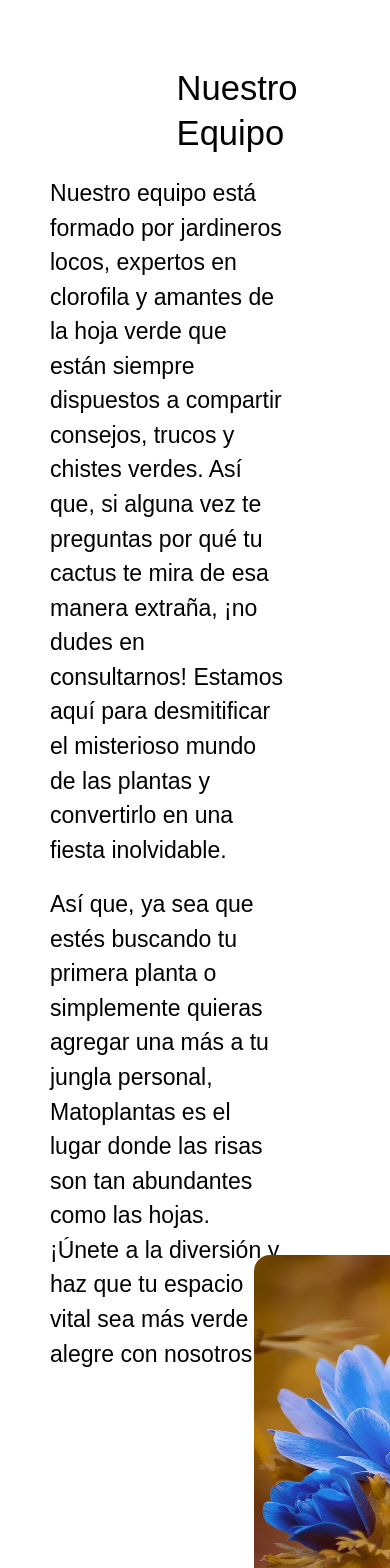
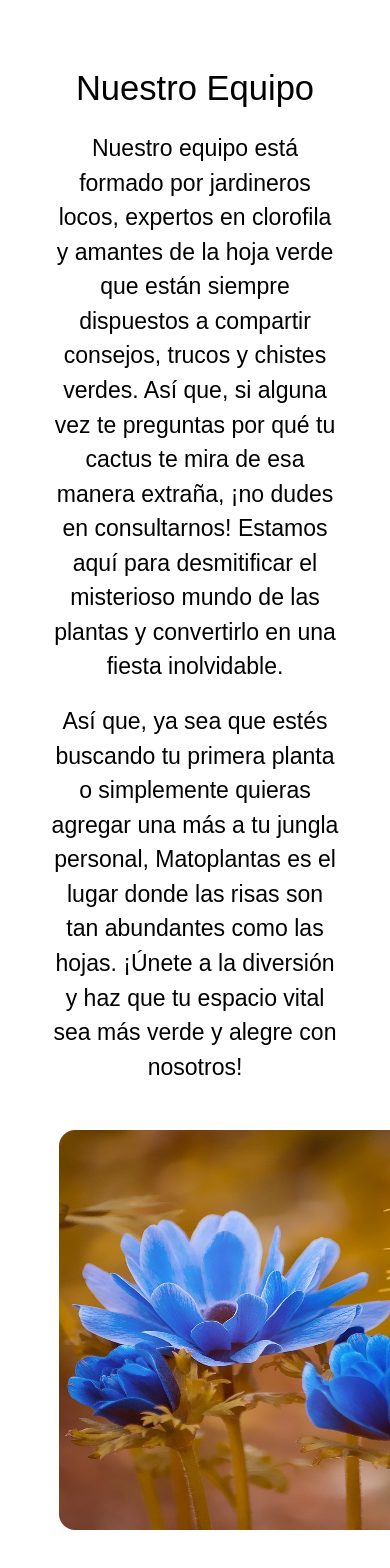
Before and after one commit to MarPrieto7/mataplantas, a React (Create React App) app: page /Aboutus in a window 390 px wide. Shown: the part 1040-2608 px from the top of the page. Built offline with nearby package versions, Linux system fonts and the light colour scheme.

Commit message:
For lost the time xd

```diff
--- a/src/page/Aboutus.css
+++ b/src/page/Aboutus.css
@@ -65,7 +65,7 @@
     height: 410px;
     overflow: hidden;
     justify-content: center;
-    margin-top: -35%;
+    margin-top: -30%;
     margin-left: 65%;
     position: relative;
     z-index: 1;
@@ -86,3 +86,25 @@
   .carousel img.active {
     opacity: 1;
   }
+
+
+  @media screen and (max-width: 1050px){
+
+    .about-content div{
+        width: auto;
+    }
+    .team{
+        width: auto;
+    }
+    .team-section h2{
+        text-align: center;
+        margin-left: 0;
+    }
+    .team-section p{
+        text-align: center;
+    }
+    .carousel {
+        margin-top: 2em;
+        margin-left: 15%;
+      }
+  }
--- a/src/page/Discount.jsx
+++ /dev/null
@@ -1,5 +0,0 @@
-import React from "react";
-
-const handleTextModalToggle = () => {
-    setShowTextModal(!showTextModal);
-  };
--- a/src/page/Pagination.css
+++ b/src/page/Pagination.css
@@ -19,11 +19,6 @@
   margin-bottom: 20px;
   margin-left: 50PX;
   font-weight: 300;
-}
-
-.section-subtittle{
-  font-size:large;
-  padding-bottom: 5vh;
 }
 
 .product-list {
@@ -174,6 +169,7 @@
   padding-bottom: 3px;
 }
 
+/* boton descuento */
 .btn {
   --color1: #1a8516;
   --color2: #236b19;
@@ -192,6 +188,8 @@
   transform-style: preserve-3d;
   transition: transform 0.5s;
   margin-top: 4em;
+  margin-right: 2em;
+  border-radius: 8%;
 }
 
 .btn::before {
@@ -204,6 +202,7 @@
   right: 0;
   transform: rotateX(90deg);
   transform-origin: bottom;
+  border-radius: 8%;
 }
 
 .btn::after {
@@ -222,10 +221,7 @@
   transform: rotateX(30deg) rotateZ(0);
 }
 
- /* Switch dark ///////////////////////////////////////////////////////////////////////*/
-body.dark{
-  background-color: rgb(77, 68, 68);
-}
+
 .Corazon{
   border: none;
   background: transparent;
@@ -236,3 +232,19 @@ body.dark{
 .probando{
   min-height: calc(100vh - 100px);
 }
+
+/* Responsive */
+@media screen and (max-width: 1050px){
+  .discount{
+    display: grid;
+  }
+  .btn{
+    margin-top: auto;
+   margin-bottom: 2em;
+  }
+}
+
+/* Switch dark ///////////////////////////////////////////////////////////////////////*/
+body.dark{
+  background-color: rgb(77, 68, 68);
+}
--- a/src/page/Products.jsx
+++ b/src/page/Products.jsx
@@ -123,7 +123,7 @@ const Pagination = () => {
         ¡A qué esperas para obtener tu descuento!
       </h3>
 </div>
-<div><button class="btn" onClick={() => navigate('/Login')}>50% dsct</button></div>
+<div><button class="btn" onClick={() => navigate('/Login')}>50% de descuento</button></div>
 
 </section>
     </section>
```
